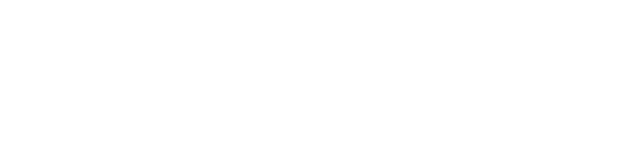
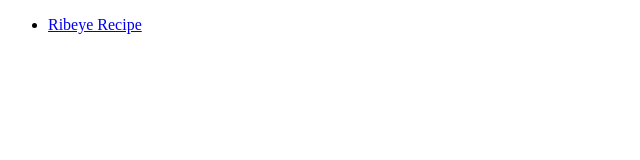
Before and after one commit to chrisleewilliams/odin-recipes, a plain HTML site: page Index.html in a window 1280 px wide. Shown: the whole page, without its empty margins (0-640 px from the left). Drawn offline with Linux system fonts and the light colour scheme.

Commit message:
Update Index.html

```diff
--- a/Index.html
+++ b/Index.html
@@ -4,5 +4,8 @@
     <title>Odin recipes</title>
 </head>
 <body>
+<ul>
+  <li><a href="url">Ribeye Recipe</a></li>
+</ul>
 </body>
 </html>
```
